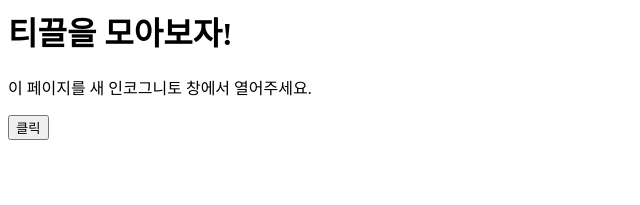
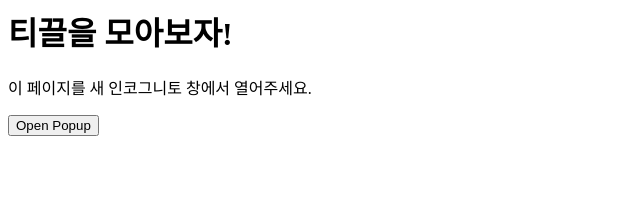
Before and after one commit to Minsun91/tikkle, a React (Create React App) app: page / in a window 1280 px wide. Shown: the top 205 px of the page, without its empty margins (0-640 px from the left). Built offline with nearby package versions, Linux system fonts and the light colour scheme.

Commit message:
pop up buttom added

```diff
--- a/src/click.js
+++ b/src/click.js
@@ -1,4 +1,48 @@
-// Click.js
+// // Click.js
+// import React, { useEffect, useRef, useState } from 'react';
+// import links from './link';
+
+// function openUrlInIncognito(url) {
+//     window.open(url, "_blank", "toolbar=0,location=0,menubar=0");
+// }
+
+// export default function Click() {
+//     const currentLinkIndexRef = useRef(-1);
+//     const [linkOpenCount, setLinkOpenCount] = useState(0);
+
+//     useEffect(() => {
+//         const openNextLink = () => {
+//             const randomIndex = Math.floor(Math.random() * links.length); // 랜덤 인덱스 선택
+//             if (currentLinkIndexRef.current === randomIndex) {
+//                 openNextLink(); // 현재 링크와 같은 경우 다음 링크를 선택
+//             } else {
+//                 const currentTime = new Date().toLocaleTimeString(); // 현재 시간 가져오기
+//                 setLinkOpenCount(prevCount => prevCount + 1); // 링크를 열은 횟수 증가
+//                 console.log(`[${currentTime}] Opening ${links[randomIndex]}. Link opened ${linkOpenCount} times.`); // 콘솔에 시간과 열릴 링크, 그리고 누적된 링크를 열은 횟수 출력
+//                 openUrlInIncognito(links[randomIndex]); // 새 인코그니토 창에서 새 링크 열기
+//                 currentLinkIndexRef.current = randomIndex; // 현재 링크 인덱스 업데이트
+//             }
+//         };
+
+//         const interval = setInterval(openNextLink, 100000);
+
+//         return () => clearInterval(interval);
+//     }, [linkOpenCount]); // linkOpenCount가 변경될 때마다 useEffect가 다시 실행되도록 함
+
+//     const handleVisitButtonClick = () => {
+//         const randomIndex = Math.floor(Math.random() * links.length);
+//         openUrlInIncognito(links[randomIndex]);
+//         currentLinkIndexRef.current = randomIndex;
+//     };
+
+//     return (
+//         <div>
+//             <h1>티끌을 모아보자!</h1>
+//             <p>이 페이지를 새 인코그니토 창에서 열어주세요.  </p>
+//             <button onClick={handleVisitButtonClick}>Click</button>
+//         </div>
+//     );
+// }
 import React, { useEffect, useRef, useState } from 'react';
 import links from './link';
 
@@ -35,11 +79,19 @@ export default function Click() {
         currentLinkIndexRef.current = randomIndex;
     };
 
+    // 새로운 함수 추가
+    const handleOpenPopup = () => {
+        const randomIndex = Math.floor(Math.random() * links.length);
+        const link = links[randomIndex];
+        window.open(link, "", "width=300, height=300");
+    };
+
     return (
         <div>
             <h1>티끌을 모아보자!</h1>
             <p>이 페이지를 새 인코그니토 창에서 열어주세요.  </p>
-            <button onClick={handleVisitButtonClick}>클릭</button>
+            {/* <button onClick={handleVisitButtonClick}>Click</button> */}
+            <button onClick={handleOpenPopup}>Open Popup</button>
         </div>
     );
 }
```
Also changed, not shown: vercel.json.
